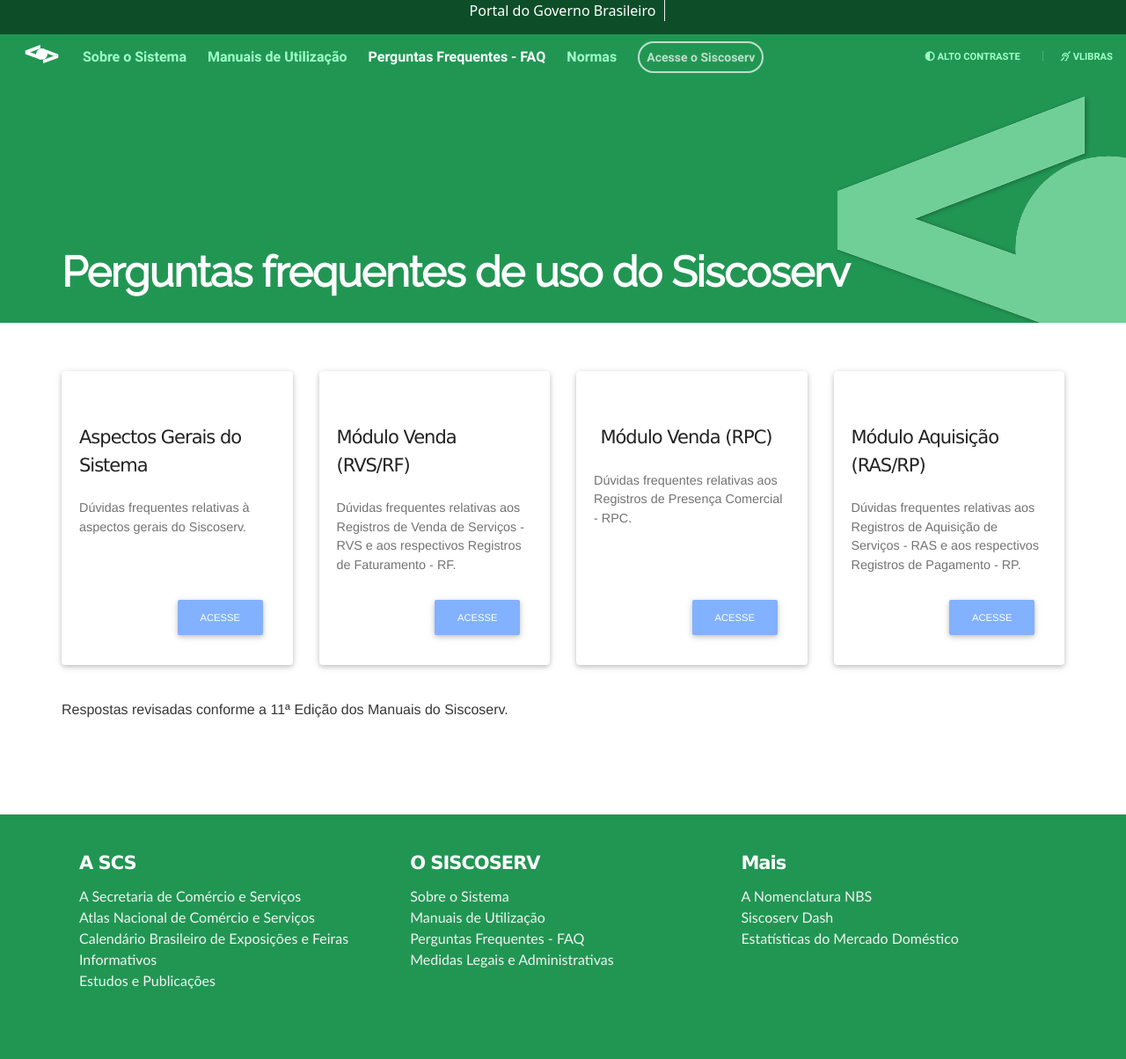
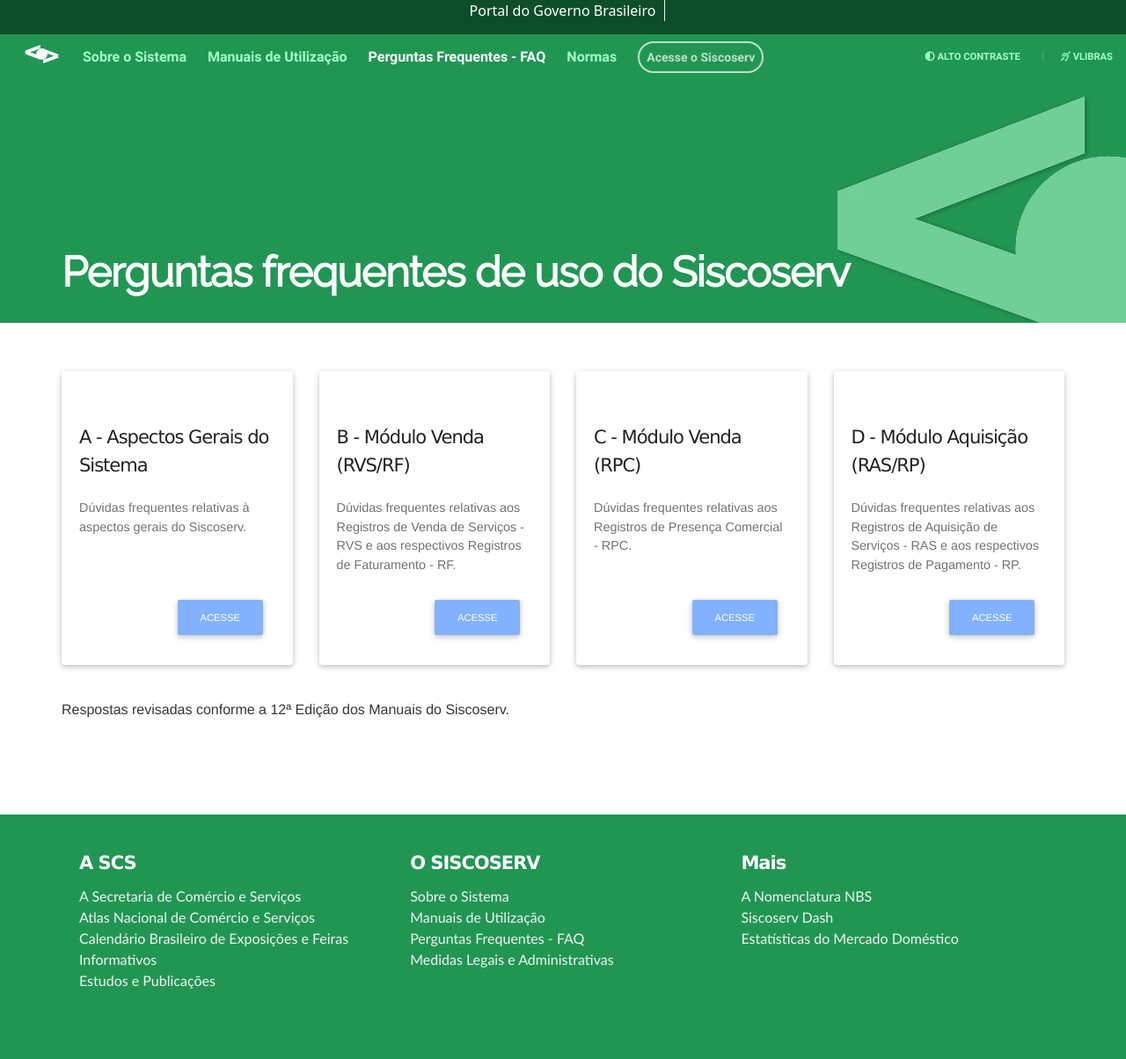
Before and after one commit to mdicgovbr/pagina-FAQ, a Jekyll site: the page built from index.md, in a window 1280 px wide. Shown: the whole page at 88% size. Built offline with Jekyll 4.4.1, drawn with Linux system fonts in a browser that asks for light colours; nearby versions of some CDN libraries.

Commit message:
Incorporando atualizações nas citações dos Manuais

```diff
--- a/index.md
+++ b/index.md
@@ -19,7 +19,7 @@ title: Página FAQ
       <div class="card-body d-flex align-items-end flex-column">
 
         <!--Title-->
-        <h4 class="card-title">Aspectos Gerais do Sistema</h4>
+        <h4 class="card-title">A - Aspectos Gerais do Sistema</h4>
         <!--Text-->
         <p class="card-text">Dúvidas frequentes relativas à aspectos gerais do Siscoserv.</p>
         <!-- Provides extra visual weight and identifies the primary action in a set of buttons -->
@@ -39,7 +39,7 @@ title: Página FAQ
       <div class="card-body d-flex align-items-end flex-column">
 
         <!--Title-->
-        <h4 class="card-title">Módulo Venda (RVS/RF)</h4>
+        <h4 class="card-title">B - Módulo Venda (RVS/RF)</h4>
         <!--Text-->
         <p class="card-text">Dúvidas frequentes relativas aos Registros de Venda de Serviços - RVS e aos respectivos Registros de Faturamento - RF.</p>
         <!-- Provides extra visual weight and identifies the primary action in a set of buttons -->
@@ -59,7 +59,7 @@ title: Página FAQ
       <div class="card-body d-flex align-items-end flex-column">
 
         <!--Title-->
-        <h4 class="card-title">Módulo Venda (RPC)</h4>
+        <h4 class="card-title">C - Módulo Venda (RPC)</h4>
         <!--Text-->
         <p class="card-text">Dúvidas frequentes relativas aos Registros de Presença Comercial - RPC.</p>
         <!-- Provides extra visual weight and identifies the primary action in a set of buttons -->
@@ -78,7 +78,7 @@ title: Página FAQ
   <div class="card-body d-flex align-items-end flex-column">
 
     <!--Title-->
-    <h4 class="card-title">Módulo Aquisição (RAS/RP)</h4>
+    <h4 class="card-title">D - Módulo Aquisição (RAS/RP)</h4>
     <!--Text-->
     <p class="card-text">Dúvidas frequentes relativas aos Registros de Aquisição de Serviços - RAS e aos respectivos Registros de Pagamento - RP.</p>
     <!-- Provides extra visual weight and identifies the primary action in a set of buttons -->
@@ -92,7 +92,7 @@ title: Página FAQ
   </div>
   <!-- Card deck -->
 
-Respostas revisadas conforme a 11ª Edição dos Manuais do Siscoserv.
+Respostas revisadas conforme a 12ª Edição dos Manuais do Siscoserv.
 
 <script>
 $(document).ready(function () {
```
Also changed, not shown: aspectos-gerais-do-sistema.md (+5 -4 lines), modulo-aquisicao.md (+10 -20 lines), modulo-de-venda.md (+11 -9 lines), public/img/prazo-RF-caso1.png (added), public/img/prazo-RF-caso2.png (added).
